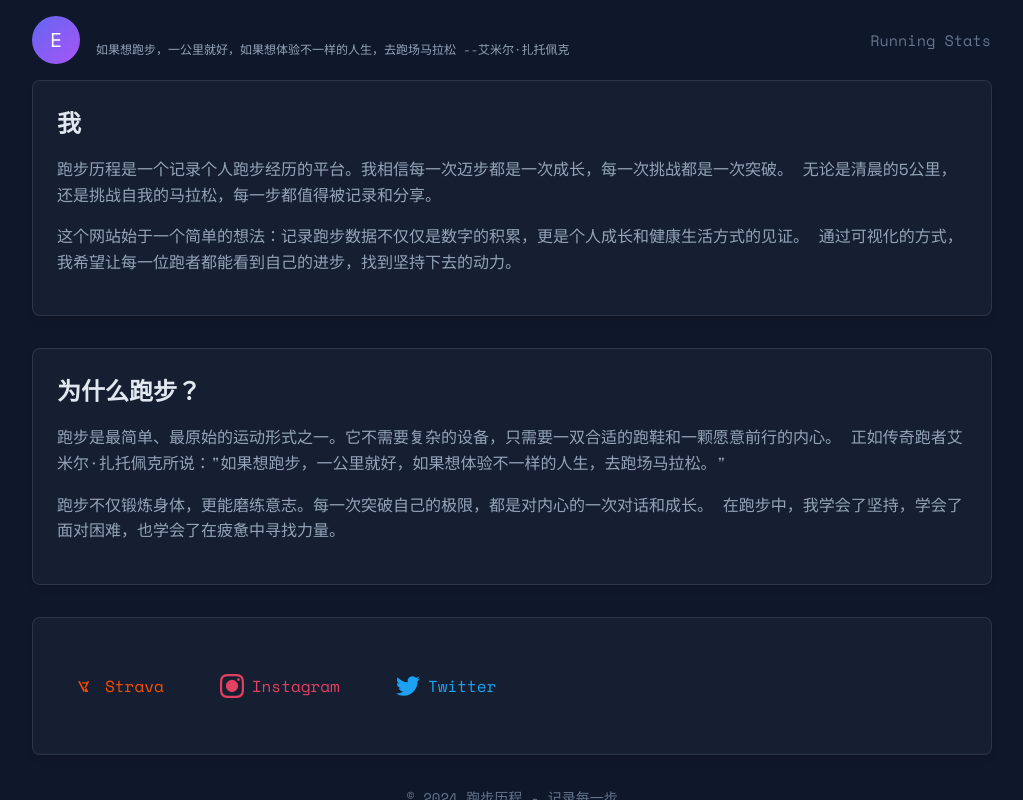
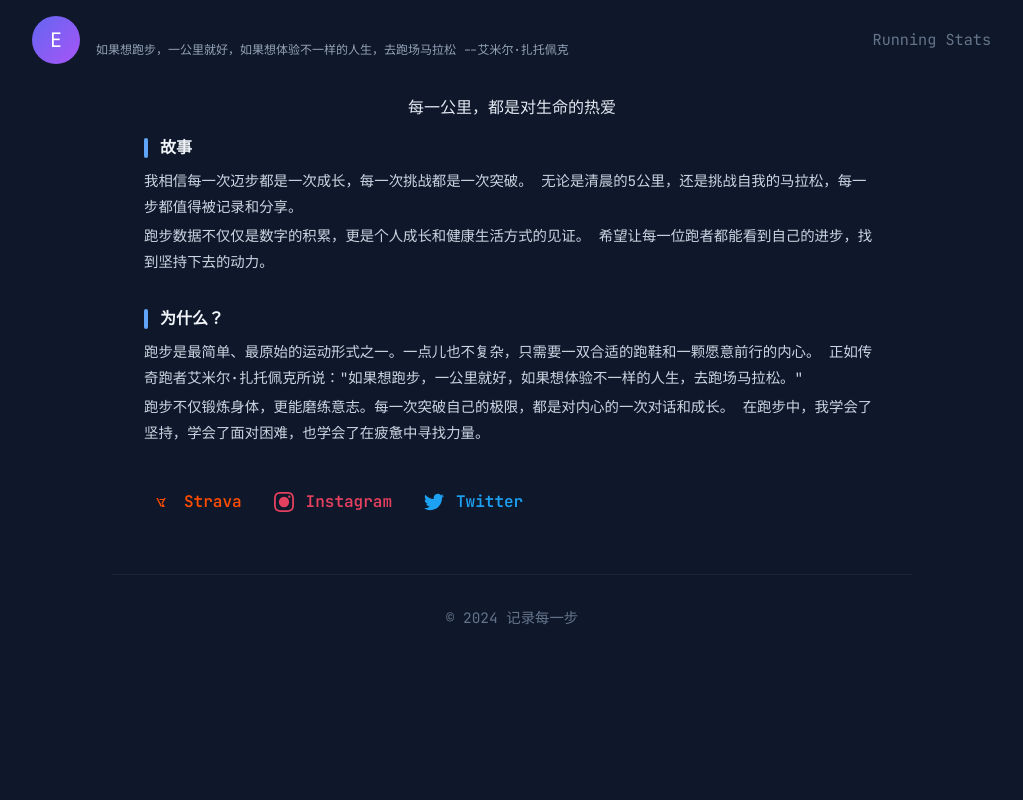
Before and after one commit to EthanALX/bio, a Next.js app in the folder frontend/: page /about in a window 1280 px wide. Shown: the whole page, without its empty margins (128-1151 px from the left). Built offline with nearby package versions, Linux system fonts and the light colour scheme.

Commit message:
feat: 修改样式

```diff
--- a/frontend/src/app/globals.css
+++ b/frontend/src/app/globals.css
@@ -38,11 +38,11 @@ html {
 
 body {
     /* 在下方切换不同的字体变量进行尝试： */
-    /* font-family: var(--font-jetbrains-mono), monospace; */
+    font-family: var(--font-jetbrains-mono), monospace;
     /* font-family: var(--font-ibm-plex-mono), monospace; */
     /* 当前选中：IBM Plex Mono */
     /* font-family: var(--font-fira-code), monospace; */
-    font-family: var(--font-space-mono), monospace;
+    /* font-family: var(--font-space-mono), monospace; */
 
     color: #e2e8f0;
     background: transparent;
--- a/frontend/src/features/about/components/AboutLayout/AboutLayout.module.css
+++ b/frontend/src/features/about/components/AboutLayout/AboutLayout.module.css
@@ -1,49 +1,93 @@
 .container {
+    max-width: 800px;
     margin: 0 auto;
-    padding-bottom: 2rem;
+    display: flex;
+    flex-direction: column;
+    height: 100vh;
+}
+
+.hero {
+    text-align: center;
+    animation: fadeInDown 0.8s ease-out;
+}
+
+
+.hero p {
+    padding-top: 1rem;
+    font-size: 1rem;
 }
 
 .card {
-    margin-bottom: 2rem;
-    background-color: rgba(30, 41, 59, 0.5);
-    border-radius: 0.5rem;
-    padding: 1.5rem;
-    box-shadow:
-        0 4px 6px -1px rgba(0, 0, 0, 0.1),
-        0 2px 4px -1px rgba(0, 0, 0, 0.06);
-    backdrop-filter: blur(10px);
-    -webkit-backdrop-filter: blur(10px);
-    border: 1px solid rgba(255, 255, 255, 0.1);
+    padding: 1rem 2rem;
+    transition: transform 0.3s ease, box-shadow 0.3s ease;
+    animation: fadeInUp 0.8s ease-out both;
+}
+
+.card:nth-child(2) {
+    animation-delay: 0.1s;
+}
+
+.card:nth-child(3) {
+    animation-delay: 0.2s;
+}
+
+.card:nth-child(4) {
+    animation-delay: 0.3s;
+}
+
+.card:hover {
+    transform: translateY(-4px);
+    box-shadow: 0 20px 25px -5px rgba(0, 0, 0, 0.2), 0 10px 10px -5px rgba(0, 0, 0, 0.1);
+    border-color: rgba(255, 255, 255, 0.1);
 }
 
 .cardTitle {
-    font-size: 1.5rem;
     font-weight: 600;
-    margin-bottom: 1rem;
-    color: #e2e8f0;
+    color: #f1f5f9;
+    margin-bottom: 0.5rem;
+    display: flex;
+    align-items: center;
+    gap: 0.75rem;
+}
+
+.cardTitle::before {
+    content: "";
+    display: block;
+    width: 4px;
+    height: 20px;
+    background: #60a5fa;
+    border-radius: 2px;
 }
 
 .text {
-    color: #94a3b8;
-    line-height: 1.6;
-    margin-bottom: 1rem;
+    color: #cbd5e1;
+    line-height: 1.8;
+    font-size: 0.9rem;
+    margin-bottom: 0.2rem;
+}
+
+.text:last-child {
+    margin-bottom: 0;
 }
 
 .socialLinks {
     display: flex;
-    gap: 1.5rem;
-    margin: 1.5rem 0;
+    flex-wrap: wrap;
+    gap: 1rem;
 }
 
 .socialLink {
     display: flex;
     align-items: center;
-    gap: 0.5rem;
-    padding: 0.5rem 1rem;
-    border-radius: 0.375rem;
-    transition: all 0.2s ease-in-out;
+    gap: 0.75rem;
+    padding: 0.75rem 0.5rem;
+    transition: all 0.3s cubic-bezier(0.4, 0, 0.2, 1);
     text-decoration: none;
-    font-weight: 500;
+    font-weight: 600;
+}
+
+.socialLink:hover {
+    transform: scale(1.05);
 }
 
 .strava {
@@ -51,7 +95,7 @@
 }
 
 .strava:hover {
-    background-color: rgba(252, 76, 2, 0.1);
+    border-color: rgba(252, 76, 2, 0.4);
 }
 
 .instagram {
@@ -59,7 +103,7 @@
 }
 
 .instagram:hover {
-    background-color: rgba(228, 64, 95, 0.1);
+    border-color: rgba(228, 64, 95, 0.4);
 }
 
 .twitter {
@@ -67,25 +111,43 @@
 }
 
 .twitter:hover {
-    background-color: rgba(29, 161, 242, 0.1);
+    border-color: rgba(29, 161, 242, 0.4);
 }
 
 .icon {
-    width: 1.5rem;
-    height: 1.5rem;
-}
-
-.hint {
-    font-size: 0.875rem;
-    font-style: italic;
-    color: #64748b;
-    margin-top: 1rem;
+    width: 1.25rem;
+    height: 1.25rem;
 }
 
 .footer {
     text-align: center;
     color: #64748b;
-    font-size: 0.875rem;
+    font-size: 0.9rem;
     margin-top: 2rem;
-    margin-bottom: 1rem;
+    padding: 2rem 0;
+    border-top: 1px solid rgba(255, 255, 255, 0.05);
 }
+
+@keyframes fadeInUp {
+    from {
+        opacity: 0;
+        transform: translateY(20px);
+    }
+
+    to {
+        opacity: 1;
+        transform: translateY(0);
+    }
+}
+
+@keyframes fadeInDown {
+    from {
+        opacity: 0;
+        transform: translateY(-20px);
+    }
+
+    to {
+        opacity: 1;
+        transform: translateY(0);
+    }
+}
--- a/frontend/src/features/about/components/AboutLayout/AboutLayout.tsx
+++ b/frontend/src/features/about/components/AboutLayout/AboutLayout.tsx
@@ -1,37 +1,40 @@
 "use client";
 
 import React from "react";
-import Link from "next/link";
 import styles from "./AboutLayout.module.css";
 
 export function AboutLayout() {
   return (
     <div className={styles.container}>
-      <div className={styles.card}>
-        <h2 className={styles.cardTitle}>我</h2>
+      <header className={styles.hero}>
+        <p>每一公里，都是对生命的热爱</p>
+      </header>
+
+      <section className={styles.card}>
+        <h2 className={styles.cardTitle}>故事</h2>
         <p className={styles.text}>
-          跑步历程是一个记录个人跑步经历的平台。我相信每一次迈步都是一次成长，每一次挑战都是一次突破。
+          我相信每一次迈步都是一次成长，每一次挑战都是一次突破。
           无论是清晨的5公里，还是挑战自我的马拉松，每一步都值得被记录和分享。
         </p>
         <p className={styles.text}>
-          这个网站始于一个简单的想法：记录跑步数据不仅仅是数字的积累，更是个人成长和健康生活方式的见证。
-          通过可视化的方式，我希望让每一位跑者都能看到自己的进步，找到坚持下去的动力。
+          跑步数据不仅仅是数字的积累，更是个人成长和健康生活方式的见证。
+          希望让每一位跑者都能看到自己的进步，找到坚持下去的动力。
         </p>
-      </div>
+      </section>
 
-      <div className={styles.card}>
-        <h2 className={styles.cardTitle}>为什么跑步？</h2>
+      <section className={styles.card}>
+        <h2 className={styles.cardTitle}>为什么？</h2>
         <p className={styles.text}>
-          跑步是最简单、最原始的运动形式之一。它不需要复杂的设备，只需要一双合适的跑鞋和一颗愿意前行的内心。
+          跑步是最简单、最原始的运动形式之一。一点儿也不复杂，只需要一双合适的跑鞋和一颗愿意前行的内心。
           正如传奇跑者艾米尔·扎托佩克所说："如果想跑步，一公里就好，如果想体验不一样的人生，去跑场马拉松。"
         </p>
         <p className={styles.text}>
           跑步不仅锻炼身体，更能磨练意志。每一次突破自己的极限，都是对内心的一次对话和成长。
           在跑步中，我学会了坚持，学会了面对困难，也学会了在疲惫中寻找力量。
         </p>
-      </div>
+      </section>
 
-      <div className={styles.card}>
+      <section className={styles.card}>
         <div className={styles.socialLinks}>
           <a
             href="https://www.strava.com/athletes/yourprofile"
@@ -84,11 +87,11 @@ export function AboutLayout() {
             <span>Twitter</span>
           </a>
         </div>
-      </div>
+      </section>
 
-      <div className={styles.footer}>
-        <p>© 2024 跑步历程 - 记录每一步</p>
-      </div>
+      <footer className={styles.footer}>
+        <p>© 2024  记录每一步</p>
+      </footer>
     </div>
   );
 }
```
